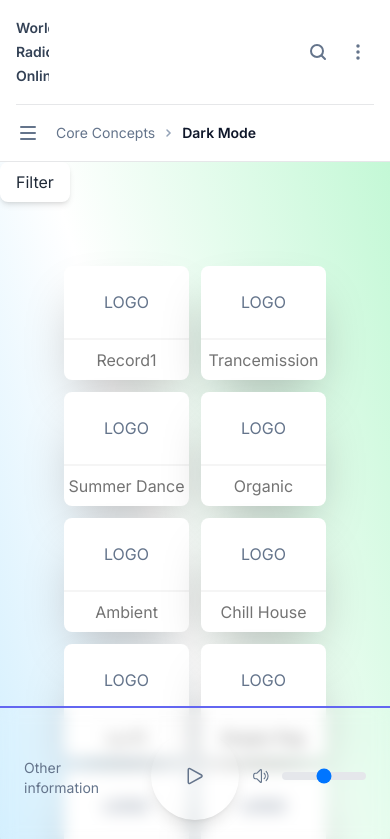
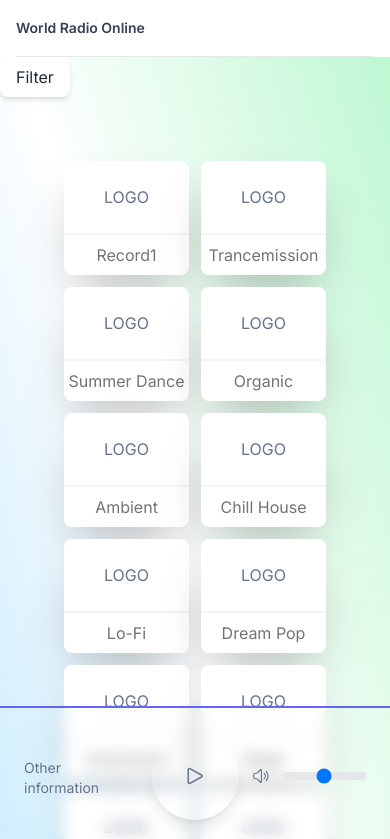
Before and after one commit to anbalabanov/just-to-train, a Next.js app: page / in a window 390 px wide. Shown: the top 839 px of the page. Built offline with nearby package versions, Linux system fonts and the light colour scheme.

Commit message:
fix(header): change icons and responsive

```diff
--- a/app/components/layout/footer/footer.tsx
+++ b/app/components/layout/footer/footer.tsx
@@ -2,8 +2,7 @@
 import { useAppSelector } from "@/app/redux/hooks";
 import useAudio from "@/app/hooks/useAudio";
 import { Volume } from "@/app/components/elements/Volume";
-import { PlayIcon } from "@heroicons/react/24/outline";
-import { PauseIcon } from "@heroicons/react/24/outline";
+import { PauseIcon, PlayIcon } from "@heroicons/react/24/outline";
 
 function Footer() {
   const { name, url } = useAppSelector(
--- a/app/components/layout/header/header.tsx
+++ b/app/components/layout/header/header.tsx
@@ -1,5 +1,6 @@
 "use client";
 import { useTheme } from "next-themes";
+import { UserIcon, MoonIcon, SunIcon } from "@heroicons/react/24/outline";
 
 function Header() {
   const { theme, setTheme } = useTheme();
@@ -17,10 +18,7 @@ function Header() {
       <div className="max-w-8xl mx-auto">
         <div className="py-4 border-b border-slate-900/10 lg:px-8 lg:border-0 dark:border-slate-300/10 mx-4 lg:mx-0">
           <div className="relative flex items-center text-sm leading-6 font-semibold text-slate-700 dark:text-slate-200">
-            <a
-              className="mr-3 flex-none w-[2.0625rem] overflow-hidden md:w-auto"
-              href="/"
-            >
+            <a className="mr-3 flex-none overflow-hidden w-auto" href="/">
               <span className="hover:text-sky-500 dark:hover:text-sky-400">
                 World Radio Online
               </span>
@@ -63,155 +61,27 @@ function Header() {
                 </ul>
               </nav>
               <div className="flex items-center border-l border-slate-200 ml-6 pl-6 dark:border-slate-800">
-                <label
-                  className="sr-only"
-                  id="headlessui-listbox-label-:Rpkcr6:"
-                  data-headlessui-state=""
-                >
-                  Theme
-                </label>
-                <button
-                  onClick={handleThemeChange}
-                  type="button"
-                  id="headlessui-listbox-button-:R19kcr6:"
-                  aria-haspopup="true"
-                  aria-expanded="false"
-                  data-headlessui-state=""
-                  aria-labelledby="headlessui-listbox-label-:Rpkcr6: headlessui-listbox-button-:R19kcr6:"
-                >
+                <button onClick={handleThemeChange} type="button">
                   <span className="dark:hidden">
-                    <svg
+                    <SunIcon
                       viewBox="0 0 24 24"
-                      fill="none"
-                      strokeWidth="2"
-                      strokeLinecap="round"
-                      strokeLinejoin="round"
-                      className="w-6 h-6"
-                    >
-                      <path
-                        d="M15 12a3 3 0 1 1-6 0 3 3 0 0 1 6 0Z"
-                        className="fill-sky-400/20 stroke-sky-500"
-                      ></path>
-                      <path
-                        d="M12 4v1M17.66 6.344l-.828.828M20.005 12.004h-1M17.66 17.664l-.828-.828M12 20.01V19M6.34 17.664l.835-.836M3.995 12.004h1.01M6 6l.835.836"
-                        className="stroke-sky-500"
-                      ></path>
-                    </svg>
+                      className="w-6 h-6 text-sky-400 cursor-pointer"
+                    />
                   </span>
                   <span className="hidden dark:inline">
-                    <svg viewBox="0 0 24 24" fill="none" className="w-6 h-6">
-                      <path
-                        fillRule="evenodd"
-                        clipRule="evenodd"
-                        d="M17.715 15.15A6.5 6.5 0 0 1 9 6.035C6.106 6.922 4 9.645 4 12.867c0 3.94 3.153 7.136 7.042 7.136 3.101 0 5.734-2.032 6.673-4.853Z"
-                        className="fill-sky-400/20"
-                      ></path>
-                      <path
-                        d="m17.715 15.15.95.316a1 1 0 0 0-1.445-1.185l.495.869ZM9 6.035l.846.534a1 1 0 0 0-1.14-1.49L9 6.035Zm8.221 8.246a5.47 5.47 0 0 1-2.72.718v2a7.47 7.47 0 0 0 3.71-.98l-.99-1.738Zm-2.72.718A5.5 5.5 0 0 1 9 9.5H7a7.5 7.5 0 0 0 7.5 7.5v-2ZM9 9.5c0-1.079.31-2.082.845-2.93L8.153 5.5A7.47 7.47 0 0 0 7 9.5h2Zm-4 3.368C5 10.089 6.815 7.75 9.292 6.99L8.706 5.08C5.397 6.094 3 9.201 3 12.867h2Zm6.042 6.136C7.718 19.003 5 16.268 5 12.867H3c0 4.48 3.588 8.136 8.042 8.136v-2Zm5.725-4.17c-.81 2.433-3.074 4.17-5.725 4.17v2c3.552 0 6.553-2.327 7.622-5.537l-1.897-.632Z"
-                        className="fill-sky-500"
-                      ></path>
-                      <path
-                        fillRule="evenodd"
-                        clipRule="evenodd"
-                        d="M17 3a1 1 0 0 1 1 1 2 2 0 0 0 2 2 1 1 0 1 1 0 2 2 2 0 0 0-2 2 1 1 0 1 1-2 0 2 2 0 0 0-2-2 1 1 0 1 1 0-2 2 2 0 0 0 2-2 1 1 0 0 1 1-1Z"
-                        className="fill-sky-500"
-                      ></path>
-                    </svg>
+                    <MoonIcon
+                      viewBox="0 0 24 24"
+                      className="w-6 h-6 text-sky-400 cursor-pointer"
+                    />
                   </span>
                 </button>
-                <a
-                  href="https://github.com/tailwindlabs/tailwindcss"
-                  className="ml-6 block text-slate-400 hover:text-slate-500 dark:hover:text-slate-300"
-                >
-                  <span className="sr-only">Login</span>
-                  <svg
-                    viewBox="0 0 16 16"
-                    className="w-5 h-5"
-                    fill="currentColor"
-                    aria-hidden="true"
-                  >
-                    <path d="M8 0C3.58 0 0 3.58 0 8c0 3.54 2.29 6.53 5.47 7.59.4.07.55-.17.55-.38 0-.19-.01-.82-.01-1.49-2.01.37-2.53-.49-2.69-.94-.09-.23-.48-.94-.82-1.13-.28-.15-.68-.52-.01-.53.63-.01 1.08.58 1.23.82.72 1.21 1.87.87 2.33.66.07-.52.28-.87.51-1.07-1.78-.2-3.64-.89-3.64-3.95 0-.87.31-1.59.82-2.15-.08-.2-.36-1.02.08-2.12 0 0 .67-.21 2.2.82.64-.18 1.32-.27 2-.27.68 0 1.36.09 2 .27 1.53-1.04 2.2-.82 2.2-.82.44 1.1.16 1.92.08 2.12.51.56.82 1.27.82 2.15 0 3.07-1.87 3.75-3.65 3.95.29.25.54.73.54 1.48 0 1.07-.01 1.93-.01 2.2 0 .21.15.46.55.38A8.013 8.013 0 0016 8c0-4.42-3.58-8-8-8z"></path>
-                  </svg>
-                </a>
+                <UserIcon
+                  viewBox="0 0 24 24"
+                  className="w-6 h-6 ml-4 text-sky-500 cursor-pointer"
+                />
               </div>
             </div>
-            <button
-              type="button"
-              className="ml-auto text-slate-500 w-8 h-8 -my-1 flex items-center justify-center hover:text-slate-600
-              lg:hidden dark:text-slate-400 dark:hover:text-slate-300"
-            >
-              <span className="sr-only">Search</span>
-              <svg
-                width="24"
-                height="24"
-                fill="none"
-                stroke="currentColor"
-                strokeWidth="2"
-                strokeLinecap="round"
-                strokeLinejoin="round"
-                aria-hidden="true"
-              >
-                <path d="m19 19-3.5-3.5"></path>
-                <circle cx="11" cy="11" r="6"></circle>
-              </svg>
-            </button>
-            <div className="ml-2 -my-1 lg:hidden">
-              <button
-                type="button"
-                className="text-slate-500 w-8 h-8 flex items-center justify-center hover:text-slate-600 dark:text-slate-400 dark:hover:text-slate-300"
-              >
-                <span className="sr-only">Navigation</span>
-                <svg width="24" height="24" fill="none" aria-hidden="true">
-                  <path
-                    d="M12 6v.01M12 12v.01M12 18v.01M12 7a1 1 0 1 1 0-2 1 1 0 0 1 0 2Zm0 6a1 1 0 1 1 0-2 1 1 0 0 1 0 2Zm0 6a1 1 0 1 1 0-2 1 1 0 0 1 0 2Z"
-                    stroke="currentColor"
-                    strokeWidth="1.5"
-                    strokeLinecap="round"
-                    strokeLinejoin="round"
-                  ></path>
-                </svg>
-              </button>
-            </div>
           </div>
-        </div>
-        <div className="flex items-center p-4 border-b border-slate-900/10 lg:hidden dark:border-slate-50/[0.06]">
-          <button
-            type="button"
-            className="text-slate-500 hover:text-slate-600 dark:text-slate-400 dark:hover:text-slate-300"
-          >
-            <span className="sr-only">Navigation</span>
-            <svg width="24" height="24">
-              <path
-                d="M5 6h14M5 12h14M5 18h14"
-                fill="none"
-                stroke="currentColor"
-                strokeWidth="2"
-                strokeLinecap="round"
-              ></path>
-            </svg>
-          </button>
-          <ol className="ml-4 flex text-sm leading-6 whitespace-nowrap min-w-0">
-            <li className="flex items-center">
-              Core Concepts
-              <svg
-                width="3"
-                height="6"
-                aria-hidden="true"
-                className="mx-3 overflow-visible text-slate-400"
-              >
-                <path
-                  d="M0 0L3 3L0 6"
-                  fill="none"
-                  stroke="currentColor"
-                  strokeWidth="1.5"
-                  strokeLinecap="round"
-                ></path>
-              </svg>
-            </li>
-            <li className="font-semibold text-slate-900 truncate dark:text-slate-200">
-              Dark Mode
-            </li>
-          </ol>
         </div>
       </div>
     </header>
```
